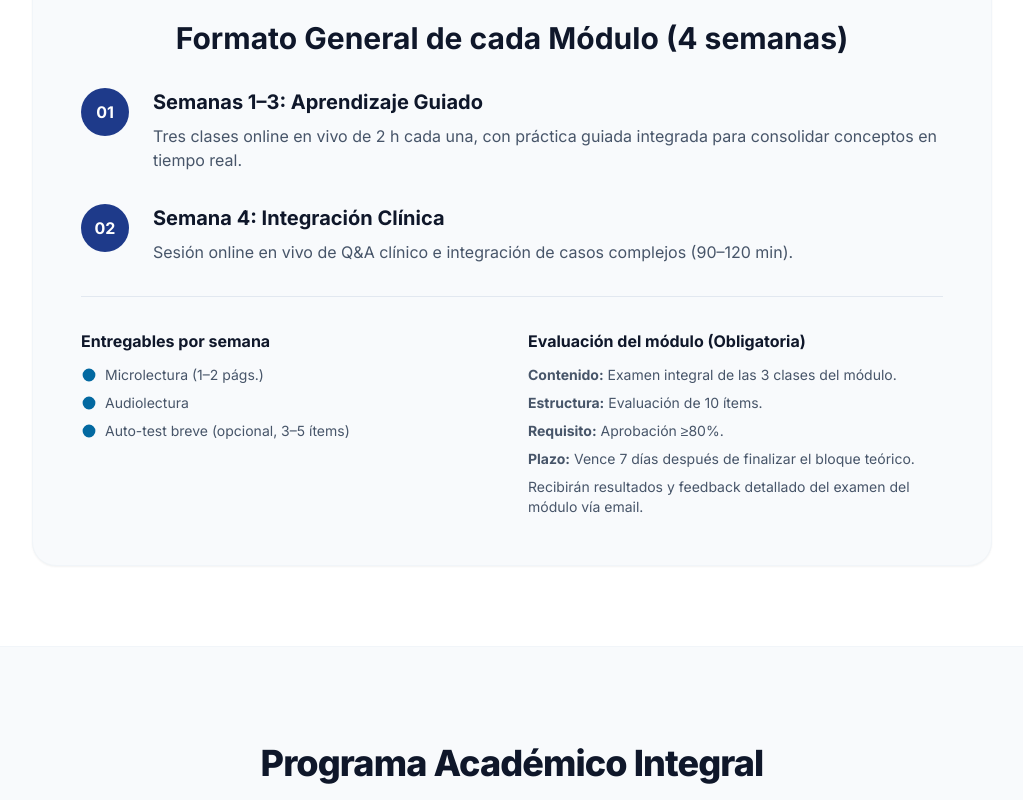
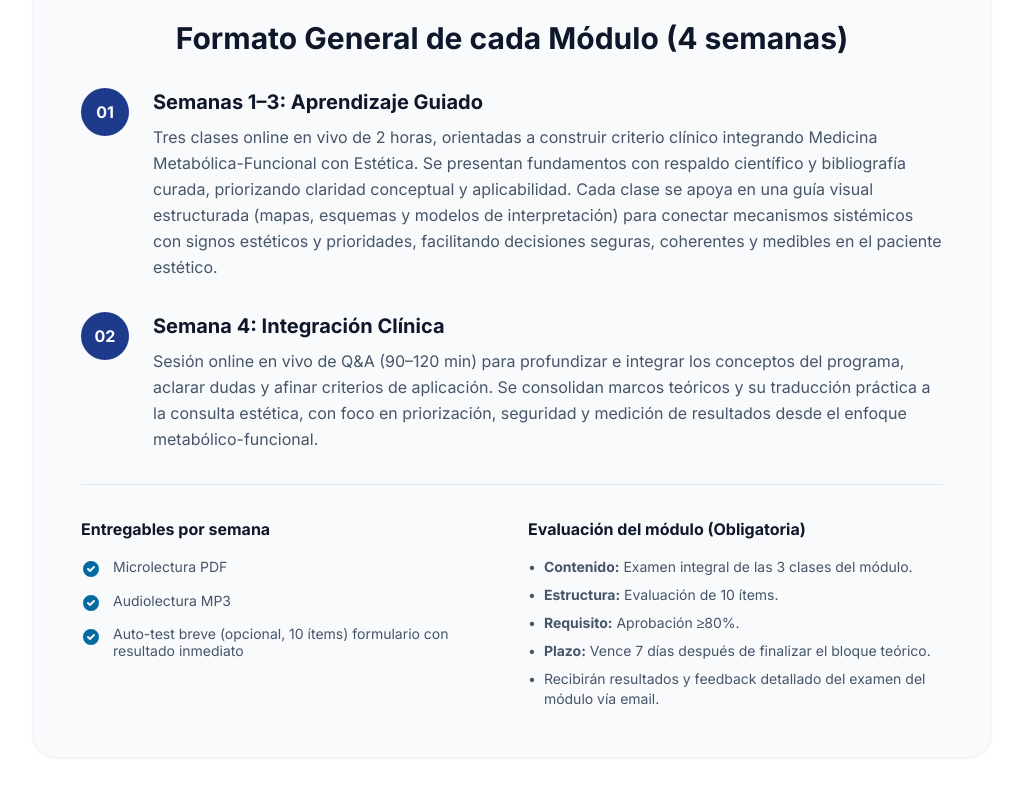
Before and after one commit to arielreinaudo/esteticametabolica, a React (Vite) app: page / in a window 1280 px wide. Shown: the part 3080-3880 px from the top of the page, without its empty margins (128-1151 px from the left). Built offline with nearby package versions, Linux system fonts and the light colour scheme.

Commit message:
refactor: Enhance module and instructor descriptions
Update descriptions for ModuleFormat and Instructors components to provide more detailed and accurate information. This includes elaborating on course content, teaching methodology, and instructor backgrounds to better inform potential students.

```diff
--- a/components/Instructors.tsx
+++ b/components/Instructors.tsx
@@ -7,13 +7,13 @@ const instructors = [
   {
     name: "Dra. Silvina Tazzo",
     specialty: "Especialista en Medicina Estética y Abordaje Metabólico",
-    bio: "Referente en la integración de la fisiopatología sistémica aplicada al rejuvenecimiento no invasivo. Con amplia trayectoria en la transferencia de evidencia científica a la práctica clínica estética diaria.",
+    bio: "Médica (UNR) con 21 años de trayectoria, especializada en Geriatría y Medicina Estética, con alta formación en Rejuvenecimiento Facial (UBA). Integra clínica, estética avanzada y enfoque de longevidad saludable, priorizando resultados naturales, seguridad y excelencia en la atención.",
     image: "https://www.dropbox.com/scl/fi/wa3ws2uz9ceelh9h0aq30/Silvina-circle.png?rlkey=om45vrxwooa8w6k766nk8nm4u&raw=1"
   },
   {
     name: "Dra. Adriana Ortiz",
     specialty: "Especialista en Medicina Funcional y Nutrición Clínica",
-    bio: "Experta en el manejo del eje neuroinmune-endocrino y su impacto en la salud dérmica. Dedicada a la formación de profesionales en protocolos de suplementación y diagnóstico funcional avanzado.",
+    bio: "Médica Clínica (UNR) con 25 años de trayectoria y formación en Argentina y EE.UU. Integra Medicina Metabólica-Funcional con Medicina Tradicional China, Homeopatía, PsicoNeuroAcupuntura y Nutrición. Licenciada en ambos países, con enfoque preventivo y de precisión para optimizar salud y bienestar desde una visión integrativa.",
     image: "https://www.dropbox.com/scl/fi/cxs7w2sk1cy1jfry799cu/2.png?rlkey=9rtfshipxgdfz8cc75y5imla1&raw=1"
   }
 ];
--- a/components/ModuleFormat.tsx
+++ b/components/ModuleFormat.tsx
@@ -13,7 +13,9 @@ const ModuleFormat: React.FC = () => {
               <div className="flex-shrink-0 w-12 h-12 rounded-full bg-brand-primary text-white flex items-center justify-center font-bold">01</div>
               <div>
                 <h3 className="text-xl font-bold text-slate-900 mb-2">Semanas 1–3: Aprendizaje Guiado</h3>
-                <p className="text-slate-600">Tres clases online en vivo de 2 h cada una, con práctica guiada integrada para consolidar conceptos en tiempo real.</p>
+                <p className="text-slate-600 leading-relaxed">
+                  Tres clases online en vivo de 2 horas, orientadas a construir criterio clínico integrando Medicina Metabólica-Funcional con Estética. Se presentan fundamentos con respaldo científico y bibliografía curada, priorizando claridad conceptual y aplicabilidad. Cada clase se apoya en una guía visual estructurada (mapas, esquemas y modelos de interpretación) para conectar mecanismos sistémicos con signos estéticos y prioridades, facilitando decisiones seguras, coherentes y medibles en el paciente estético.
+                </p>
               </div>
             </div>
 
@@ -21,36 +23,59 @@ const ModuleFormat: React.FC = () => {
               <div className="flex-shrink-0 w-12 h-12 rounded-full bg-brand-primary text-white flex items-center justify-center font-bold">02</div>
               <div>
                 <h3 className="text-xl font-bold text-slate-900 mb-2">Semana 4: Integración Clínica</h3>
-                <p className="text-slate-600">Sesión online en vivo de Q&A clínico e integración de casos complejos (90–120 min).</p>
+                <p className="text-slate-600 leading-relaxed">
+                  Sesión online en vivo de Q&A (90–120 min) para profundizar e integrar los conceptos del programa, aclarar dudas y afinar criterios de aplicación. Se consolidan marcos teóricos y su traducción práctica a la consulta estética, con foco en priorización, seguridad y medición de resultados desde el enfoque metabólico-funcional.
+                </p>
               </div>
             </div>
 
             <div className="grid md:grid-cols-2 gap-8 pt-8 border-t border-slate-200">
               <div>
-                <h4 className="font-bold text-slate-900 mb-3">Entregables por semana</h4>
-                <ul className="text-sm text-slate-600 space-y-2">
-                  <li className="flex items-center">
-                    <svg className="w-4 h-4 mr-2 text-brand-accent" fill="currentColor" viewBox="0 0 20 20"><path d="M10 18a8 8 0 100-16 8 8 0 000 16zM9.555 7.168A1 1 0 008 8v4a1 1 0 001.555.832l3-2a1 1 0 000-1.664l-3-2z" /></svg>
-                    Microlectura (1–2 págs.)
+                <h4 className="font-bold text-slate-900 mb-4">Entregables por semana</h4>
+                <ul className="text-sm text-slate-600 space-y-3">
+                  <li className="flex items-start">
+                    <svg className="w-5 h-5 mr-3 text-brand-accent flex-shrink-0 mt-0.5" fill="currentColor" viewBox="0 0 20 20">
+                      <path fillRule="evenodd" d="M10 18a8 8 0 100-16 8 8 0 000 16zm3.707-9.293a1 1 0 00-1.414-1.414L9 10.586 7.707 9.293a1 1 0 00-1.414 1.414l2 2a1 1 0 001.414 0l4-4z" clipRule="evenodd" />
+                    </svg>
+                    <span>Microlectura PDF</span>
                   </li>
-                  <li className="flex items-center">
-                    <svg className="w-4 h-4 mr-2 text-brand-accent" fill="currentColor" viewBox="0 0 20 20"><path d="M10 18a8 8 0 100-16 8 8 0 000 16zM9.555 7.168A1 1 0 008 8v4a1 1 0 001.555.832l3-2a1 1 0 000-1.664l-3-2z" /></svg>
-                    Audiolectura
+                  <li className="flex items-start">
+                    <svg className="w-5 h-5 mr-3 text-brand-accent flex-shrink-0 mt-0.5" fill="currentColor" viewBox="0 0 20 20">
+                      <path fillRule="evenodd" d="M10 18a8 8 0 100-16 8 8 0 000 16zm3.707-9.293a1 1 0 00-1.414-1.414L9 10.586 7.707 9.293a1 1 0 00-1.414 1.414l2 2a1 1 0 001.414 0l4-4z" clipRule="evenodd" />
+                    </svg>
+                    <span>Audiolectura MP3</span>
                   </li>
-                  <li className="flex items-center">
-                    <svg className="w-4 h-4 mr-2 text-brand-accent" fill="currentColor" viewBox="0 0 20 20"><path d="M10 18a8 8 0 100-16 8 8 0 000 16zM9.555 7.168A1 1 0 008 8v4a1 1 0 001.555.832l3-2a1 1 0 000-1.664l-3-2z" /></svg>
-                    Auto-test breve (opcional, 3–5 ítems)
+                  <li className="flex items-start">
+                    <svg className="w-5 h-5 mr-3 text-brand-accent flex-shrink-0 mt-0.5" fill="currentColor" viewBox="0 0 20 20">
+                      <path fillRule="evenodd" d="M10 18a8 8 0 100-16 8 8 0 000 16zm3.707-9.293a1 1 0 00-1.414-1.414L9 10.586 7.707 9.293a1 1 0 00-1.414 1.414l2 2a1 1 0 001.414 0l4-4z" clipRule="evenodd" />
+                    </svg>
+                    <span className="leading-tight">Auto-test breve (opcional, 10 ítems) formulario con resultado inmediato</span>
                   </li>
                 </ul>
               </div>
               <div>
-                <h4 className="font-bold text-slate-900 mb-3">Evaluación del módulo (Obligatoria)</h4>
+                <h4 className="font-bold text-slate-900 mb-4">Evaluación del módulo (Obligatoria)</h4>
                 <ul className="text-sm text-slate-600 space-y-2">
-                  <li><strong>Contenido:</strong> Examen integral de las 3 clases del módulo.</li>
-                  <li><strong>Estructura:</strong> Evaluación de 10 ítems.</li>
-                  <li><strong>Requisito:</strong> Aprobación ≥80%.</li>
-                  <li><strong>Plazo:</strong> Vence 7 días después de finalizar el bloque teórico.</li>
-                  <li>Recibirán resultados y feedback detallado del examen del módulo vía email.</li>
+                  <li className="flex items-start">
+                    <span className="mr-2">•</span>
+                    <span><strong>Contenido:</strong> Examen integral de las 3 clases del módulo.</span>
+                  </li>
+                  <li className="flex items-start">
+                    <span className="mr-2">•</span>
+                    <span><strong>Estructura:</strong> Evaluación de 10 ítems.</span>
+                  </li>
+                  <li className="flex items-start">
+                    <span className="mr-2">•</span>
+                    <span><strong>Requisito:</strong> Aprobación ≥80%.</span>
+                  </li>
+                  <li className="flex items-start">
+                    <span className="mr-2">•</span>
+                    <span><strong>Plazo:</strong> Vence 7 días después de finalizar el bloque teórico.</span>
+                  </li>
+                  <li className="flex items-start">
+                    <span className="mr-2">•</span>
+                    <span>Recibirán resultados y feedback detallado del examen del módulo vía email.</span>
+                  </li>
                 </ul>
               </div>
             </div>
```
